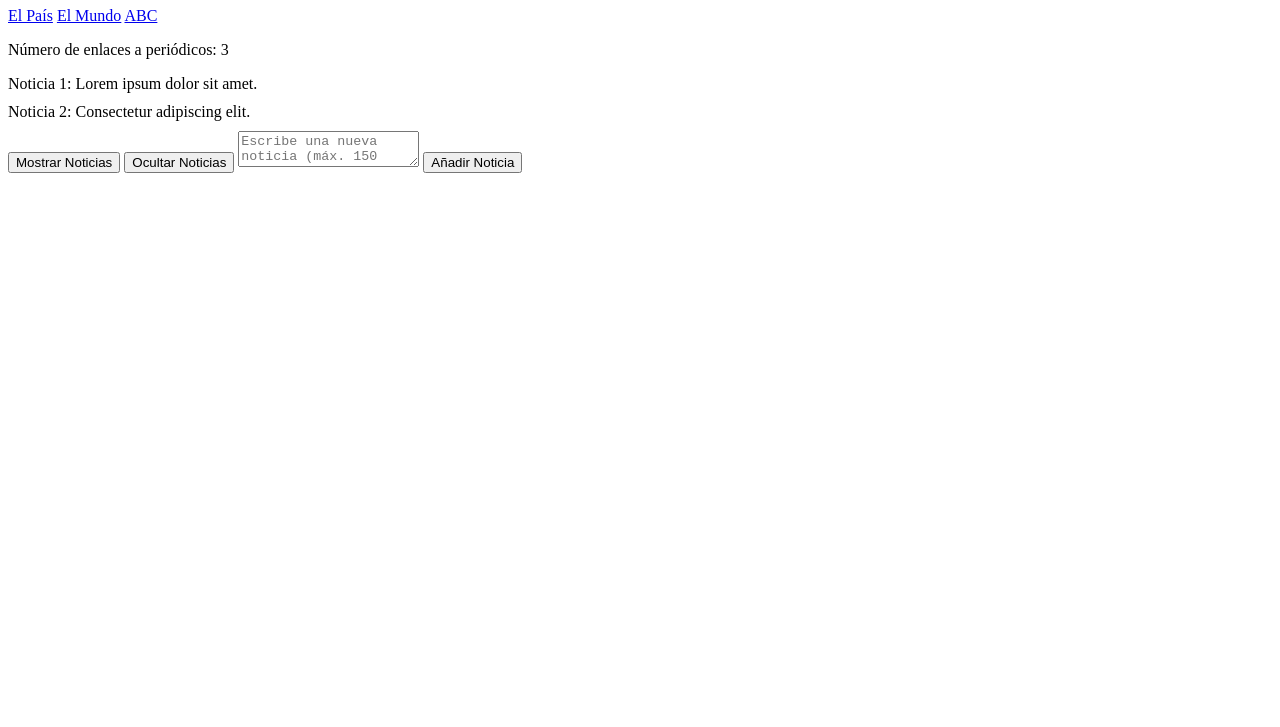
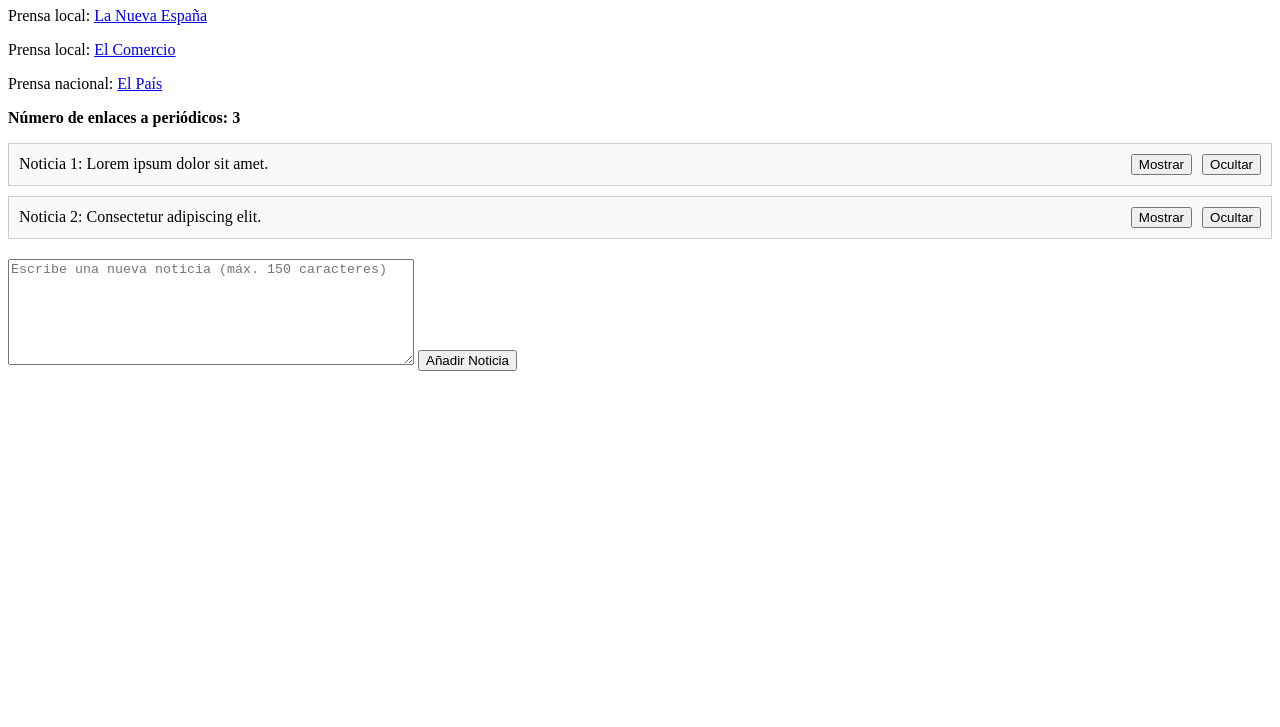
Before and after one commit to cvuser/Apuntes-TrabajoDWEC, a plain HTML site: page UT6/EJ2/index.html in a window 1280 px wide. Shown: the part 73-800 px from the top of the page. Drawn offline with nearby package versions, Linux system fonts and the light colour scheme.

Commit message:
Ej 2 Ut6 Comprobado

```diff
--- a/UT6/EJ2/index.html
+++ b/UT6/EJ2/index.html
@@ -7,24 +7,58 @@
     <style>
         .noticia {
             margin-bottom: 10px;
+            padding: 10px;
+            border: 1px solid #ccc;
+            background-color: #f9f9f9;
+            display: flex;
+            align-items: center;
+            justify-content: space-between;
+        }
+        .noticia a {
+            text-decoration: none;
+            color: #000;
+        }
+        .botones-noticia {
+            display: flex;
+            gap: 10px;
+        }
+        #numEnlaces {
+            font-weight: bold;
+            margin-top: 10px;
+        }
+        textarea {
+            width: 100%;
+            max-width: 400px;
+            height: 100px;
+            margin-top: 10px;
         }
     </style>
 </head>
 <body>
-    <h1>Ejercicio 2: Aplicación Web con jQuery</h1>
+    <h1>Ejercicio 2: Aplicación Web Prensa</h1>
     <div id="periodicos">
-        <a href="https://www.elpais.com">El País</a>
-        <a href="https://www.elmundo.es">El Mundo</a>
-        <a href="https://www.abc.es">ABC</a>
+        <p>Prensa local: <a href="https://www.lne.es">La Nueva España</a></p>
+        <p>Prensa local: <a href="https://www.elcomercio.es">El Comercio</a></p>
+        <p>Prensa nacional: <a href="https://www.elpais.com">El País</a></p>
     </div>
-    <p id="numEnlaces"></p>
+    <p id="numEnlaces">Número de enlaces a periódicos: <span id="contadorEnlaces"></span></p>
 
     <div id="noticias">
-        <div class="noticia">Noticia 1: Lorem ipsum dolor sit amet.</div>
-        <div class="noticia">Noticia 2: Consectetur adipiscing elit.</div>
+        <div class="noticia">
+            <a href="#">Noticia 1: Lorem ipsum dolor sit amet.</a>
+            <div class="botones-noticia">
+                <button class="mostrar">Mostrar</button>
+                <button class="ocultar">Ocultar</button>
+            </div>
+        </div>
+        <div class="noticia">
+            <a href="#">Noticia 2: Consectetur adipiscing elit.</a>
+            <div class="botones-noticia">
+                <button class="mostrar">Mostrar</button>
+                <button class="ocultar">Ocultar</button>
+            </div>
+        </div>
     </div>
-    <button id="mostrar">Mostrar Noticias</button>
-    <button id="ocultar">Ocultar Noticias</button>
 
     <textarea id="nuevaNoticia" maxlength="150" placeholder="Escribe una nueva noticia (máx. 150 caracteres)"></textarea>
     <button id="añadirNoticia">Añadir Noticia</button>
--- a/UT6/EJ2/js/ejercicio2.js
+++ b/UT6/EJ2/js/ejercicio2.js
@@ -1,24 +1,37 @@
-
-$(document).ready(function() {
+$(document).ready(function () {
     // a) Número de enlaces a periódicos
     const numEnlaces = $('#periodicos a').length;
-    $('#numEnlaces').text(`Número de enlaces a periódicos: ${numEnlaces}`);
+    $('#contadorEnlaces').text(numEnlaces);
 
-    // b) Mostrar y ocultar noticias
-    $('#mostrar').click(function() {
-        $('#noticias').show();
+    // b) Mostrar y ocultar noticias individuales
+    $('#noticias').on('click', '.mostrar', function () {
+        $(this).closest('.noticia').find('a').show();
     });
 
-    $('#ocultar').click(function() {
-        $('#noticias').hide();
+    $('#noticias').on('click', '.ocultar', function () {
+        $(this).closest('.noticia').find('a').hide();
     });
 
     // c) Añadir nueva noticia
-    $('#añadirNoticia').click(function() {
-        const nuevaNoticia = $('#nuevaNoticia').val();
+    $('#añadirNoticia').click(function () {
+        const nuevaNoticia = $('#nuevaNoticia').val().trim();
         if (nuevaNoticia) {
-            $('#noticias').append(`<div class="noticia">${nuevaNoticia}</div>`);
-            $('#nuevaNoticia').val('');
+            if (nuevaNoticia.length <= 150) {
+                $('#noticias').append(`
+                    <div class="noticia">
+                        <a href="#">${nuevaNoticia}</a>
+                        <div class="botones-noticia">
+                            <button class="mostrar">Mostrar</button>
+                            <button class="ocultar">Ocultar</button>
+                        </div>
+                    </div>
+                `);
+                $('#nuevaNoticia').val('');
+            } else {
+                alert("La noticia no puede superar los 150 caracteres.");
+            }
+        } else {
+            alert("Por favor, escribe una noticia.");
         }
     });
 });
```
Also changed, not shown: UT6/Ej1/js/ejercicio1.js (+1 -6 lines).
